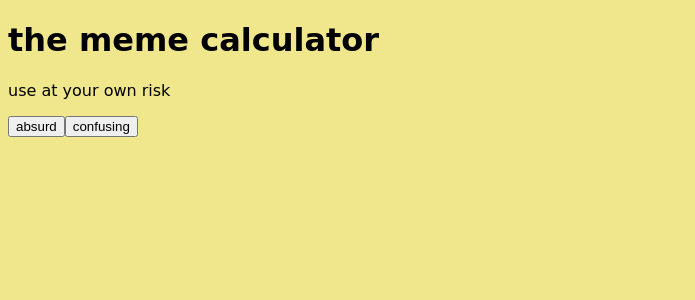
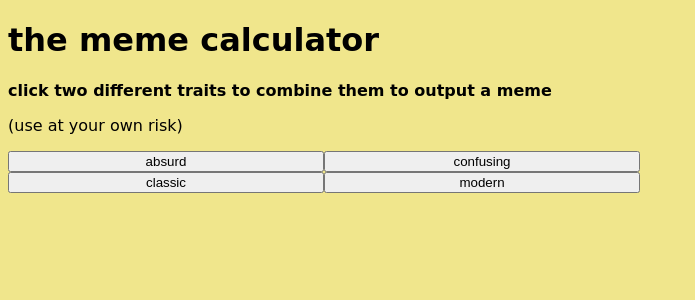
Before and after one commit to shnomp/react-group-project, a React (Vite) app: page / in a window 1280 px wide. Shown: the top 300 px of the page, without its empty margins (0-695 px from the left). Built offline with nearby package versions, Linux system fonts and the light colour scheme.

Commit message:
Added more traits and formatted buttons in a grid

```diff
--- a/src/App.css
+++ b/src/App.css
@@ -1,3 +1,8 @@
 .comic-sans-font {
     font-family: "Comic Sans MS", "Comic Sans", cursive, sans-serif;
 }
+
+.traits-grid {
+    display: grid;
+    grid-template-columns: 25% 25%;
+}
--- a/src/App.jsx
+++ b/src/App.jsx
@@ -9,10 +9,13 @@ export default function App() {
   return (
     <div className='comic-sans-font'>
       <h1>the meme calculator</h1>
-      <p>use at your own risk</p>
-      <div>
+      <h2 style={{fontSize: "16px"}}>click two different traits to combine them to output a meme</h2>
+      <p>(use at your own risk)</p>
+      <div className='traits-grid'>
         <button>absurd</button>
         <button>confusing</button>
+        <button>classic</button>
+        <button>modern</button>
       </div>
     </div>
   );
```
